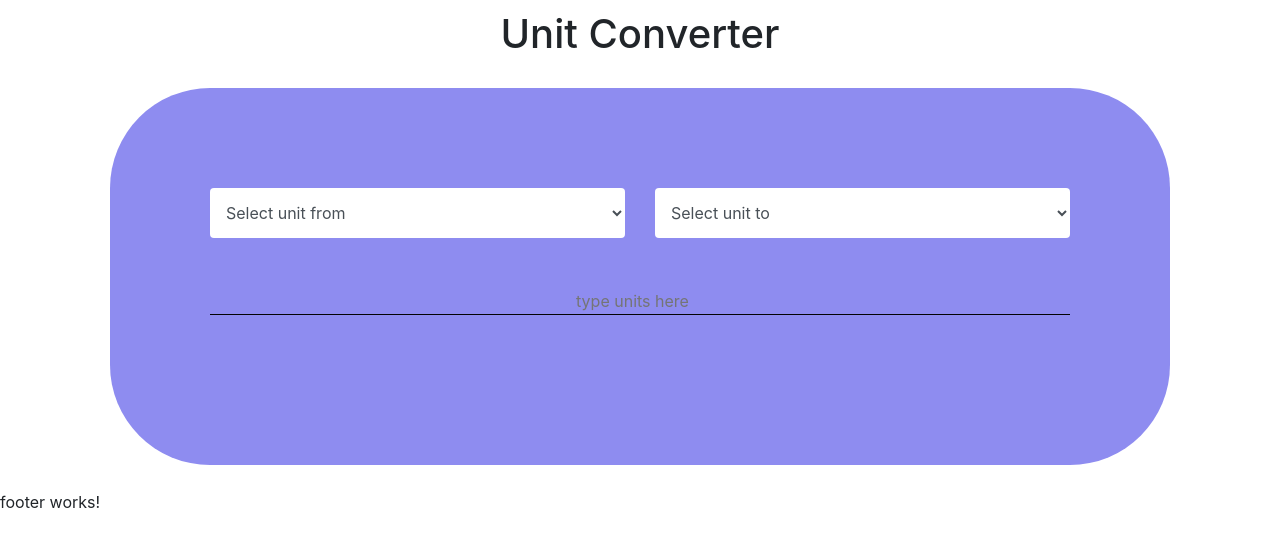
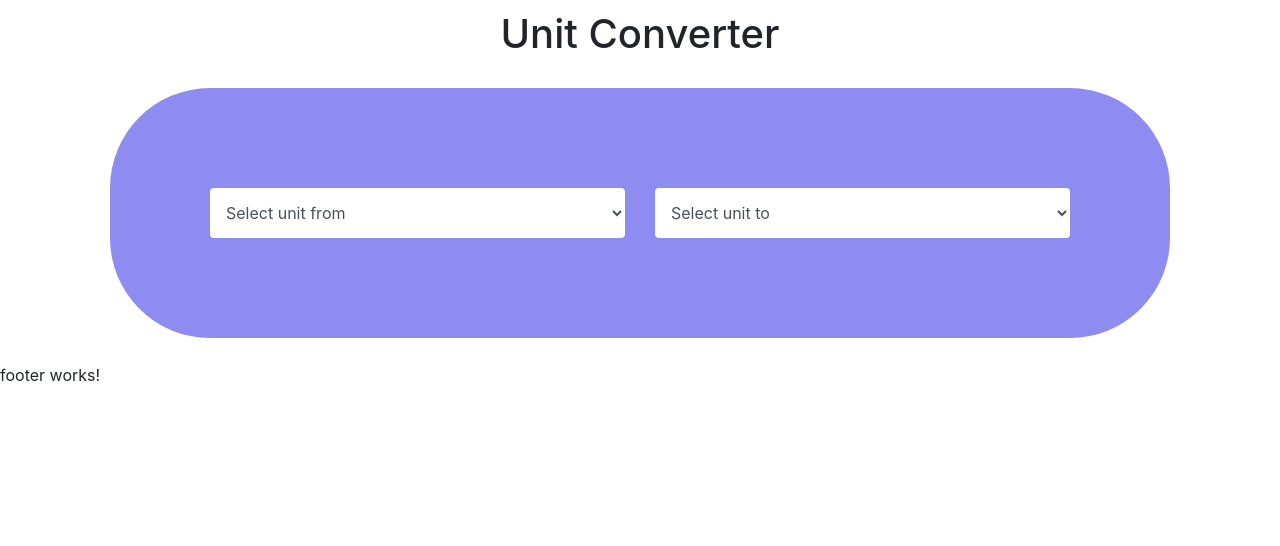
Before and after one commit to LoKV/GroupProject, an Angular app: page / in a window 1280 px wide. Shown: the top 546 px of the page. Built offline with nearby package versions, Linux system fonts and the light colour scheme.

Commit message:
change for merge

```diff
--- a/src/app/body/body.component.html
+++ b/src/app/body/body.component.html
@@ -20,25 +20,3 @@
                   <option [value]="selectDefaultValue" [disabled]="toDD">Select unit to</option>
                   <option *ngFor="let unit of unitsToDD" [value]="unit.code">{{unit.name}}</option>
                 </select>
-              </div>
-            </div>
-          </div>
-          <div class="row">
-            <div class="col-md-12">
-              <div class="unit-input">
-                <input type="number" [(ngModel)]="UnitInput" placeholder="type units here">
-              </div>
-            </div>
-          </div>
-          <div class="row">
-            <div class="col-md-12">
-              <div class="result">
-                <p class="text">{{ UnitInput | converterPipe:fromDD:toDD:2 }}</p>
-              </div>
-            </div>
-          </div>
-        </div>
-      </main>
-    </div>
-  </div>
-</div>
--- a/src/app/body/body.component.ts
+++ b/src/app/body/body.component.ts
@@ -69,9 +69,6 @@ export class BodyComponent implements OnInit {
   }
 
 
-  // saveToLocalStorage() {
-  //   localStorage.setItem('results', JSON.stringify(this.unitResult));
-  // }
 
 
 }
```
